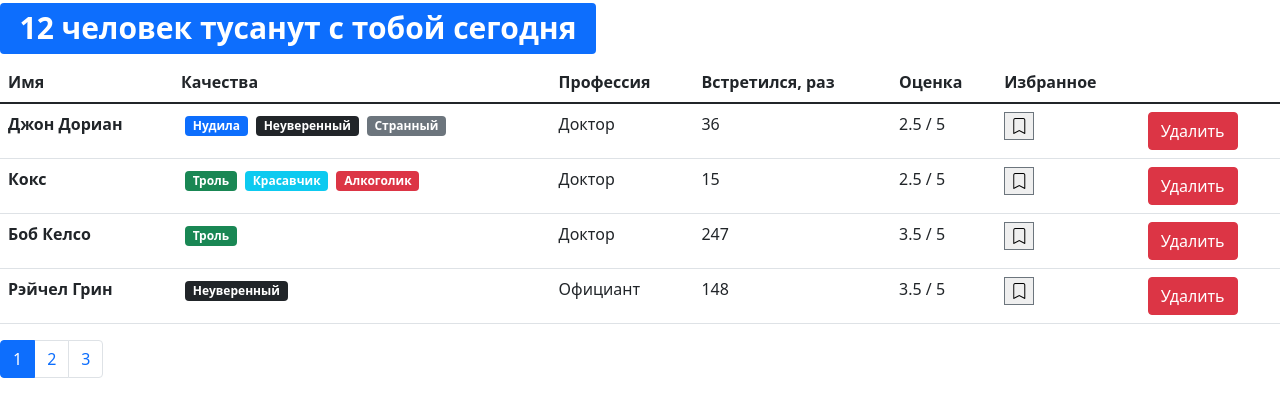
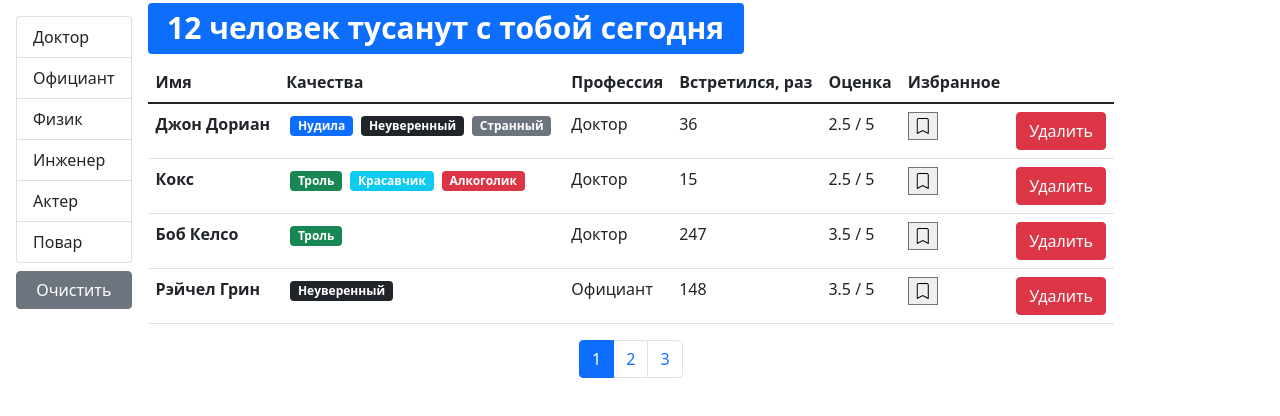
Before and after one commit to Mahorishe/fast-company, a React (Create React App) app: page / in a window 1280 px wide. Shown: the top 416 px of the page. Built offline with nearby package versions, Linux system fonts and the light colour scheme.

Commit message:
Add filter

```diff
--- a/src/App.jsx
+++ b/src/App.jsx
@@ -1,9 +1,12 @@
-import React, { useState } from "react";
+import React, { useEffect, useState } from "react";
 import Users from "./components/users";
 import api from "./api";
 
 const App = () => {
-    const [users, setUsers] = useState(api.users.fetchAll());
+    const [users, setUsers] = useState();
+    useEffect(() => {
+        api.users.fetchAll().then((data) => setUsers(data));
+    });
 
     const handleDeleteUser = (id) => {
         setUsers((prevState) => prevState.filter((user) => user._id !== id));
@@ -19,11 +22,13 @@
         );
     };
     return (
-        <Users
-            users={users}
-            onDelete={handleDeleteUser}
-            onBookmark={handleToglleBookmark}
-        />
+        users && (
+            <Users
+                users={users}
+                onDelete={handleDeleteUser}
+                onBookmark={handleToglleBookmark}
+            />
+        )
     );
 };
 
--- /dev/null
+++ b/src/api/fake.api/professions.api.js
@@ -0,0 +1,26 @@
+export const professionsObject = {
+    doctor: { _id: "67rdca3eeb7f6fgeed471818", name: "Доктор" },
+    waiter: { _id: "67rdca3eeb7f6fgeed471820", name: "Официант" },
+    physics: { _id: "67rdca3eeb7f6fgeed471814", name: "Физик" },
+    engineer: { _id: "67rdca3eeb7f6fgeed471822", name: "Инженер" },
+    actor: { _id: "67rdca3eeb7f6fgeed471824", name: "Актер" },
+    cook: { _id: "67rdca3eeb7f6fgeed471829", name: "Повар" }
+};
+export const professions = [
+    { _id: "67rdca3eeb7f6fgeed471818", name: "Доктор" },
+    { _id: "67rdca3eeb7f6fgeed471820", name: "Официант" },
+    { _id: "67rdca3eeb7f6fgeed471814", name: "Физик" },
+    { _id: "67rdca3eeb7f6fgeed471822", name: "Инженер" },
+    { _id: "67rdca3eeb7f6fgeed471824", name: "Актер" },
+    { _id: "67rdca3eeb7f6fgeed471829", name: "Повар" }
+];
+const fetchAll = () =>
+    new Promise((resolve) => {
+        window.setTimeout(function () {
+            resolve(professions);
+        }, 2000);
+    });
+
+export default {
+    fetchAll
+};
--- a/src/api/fake.api/user.api.js
+++ b/src/api/fake.api/user.api.js
@@ -1,11 +1,4 @@
-const professions = {
-    doctor: { _id: "67rdca3eeb7f6fgeed471818", name: "Доктор" },
-    waiter: { _id: "67rdca3eeb7f6fgeed471820", name: "Официант" },
-    physics: { _id: "67rdca3eeb7f6fgeed471814", name: "Физик" },
-    engineer: { _id: "67rdca3eeb7f6fgeed471822", name: "Инженер" },
-    actor: { _id: "67rdca3eeb7f6fgeed471824", name: "Актер" },
-    cook: { _id: "67rdca3eeb7f6fgeed471829", name: "Повар" }
-};
+import { professionsObject as professions } from "./professions.api";
 const qualities = {
     tedious: {
         _id: "67rdca3eeb7f6fgeed471198",
@@ -149,6 +142,14 @@
         bookmark: false
     }
 ];
-export function fetchAll() {
-    return users;
-}
+
+const fetchAll = () =>
+    new Promise((resolve) => {
+        window.setTimeout(function () {
+            resolve(users);
+        }, 2000);
+    });
+
+export default {
+    fetchAll
+};
--- a/src/api/index.js
+++ b/src/api/index.js
@@ -1,5 +1,7 @@
-import * as users from "./fake.api/user.api";
+import users from "./fake.api/user.api";
+import professions from "./fake.api/professions.api";
 const API = {
-    users
+    users,
+    professions
 };
 export default API;
--- a/src/components/bookmark.jsx
+++ b/src/components/bookmark.jsx
@@ -17,7 +17,7 @@
 };
 
 Bookmark.propTypes = {
-    user: PropTypes.array.isRequired,
+    user: PropTypes.object.isRequired,
     onBookmark: PropTypes.func.isRequired
 };
 
--- /dev/null
+++ b/src/components/groupList.jsx
@@ -0,0 +1,56 @@
+import React from "react";
+import PropTypes from "prop-types";
+const GroupList = ({
+    items,
+    valueProperty,
+    contentProperty,
+    onItemSelect,
+    selectedItem
+}) => {
+    return typeof items === "object" ? (
+        <ul className="list-group">
+            {Object.keys(items).map((item) => (
+                <li
+                    onClick={() => onItemSelect(items[item])}
+                    key={items[item][valueProperty]}
+                    className={
+                        "list-group-item" +
+                        (items[item] === selectedItem ? " active" : "")
+                    }
+                    role="button"
+                >
+                    {items[item][contentProperty]}
+                </li>
+            ))}
+        </ul>
+    ) : (
+        <ul className="list-group">
+            {items.map((item) => (
+                <li
+                    onClick={() => onItemSelect(item)}
+                    key={item[valueProperty]}
+                    className={
+                        "list-group-item" +
+                        (item === selectedItem ? " active" : "")
+                    }
+                    role="button"
+                >
+                    {item[contentProperty]}
+                </li>
+            ))}
+        </ul>
+    );
+};
+GroupList.defaultProps = {
+    valueProperty: "_id",
+    contentProperty: "name"
+};
+GroupList.propTypes = {
+    items: PropTypes.oneOfType([PropTypes.object, PropTypes.array]),
+    valueProperty: PropTypes.string.isRequired,
+    contentProperty: PropTypes.string.isRequired,
+    onItemSelect: PropTypes.func,
+    selectedItem: PropTypes.object
+};
+
+export default GroupList;
--- a/src/components/users.jsx
+++ b/src/components/users.jsx
@@ -1,21 +1,65 @@
-import { React, useState } from "react";
+import { React, useEffect, useState } from "react";
 import PropTypes from "prop-types";
 import SearchStatus from "./searchStatus";
 import User from "./user";
 import Pagination from "./pagination";
+import api from "../api";
 import { paginate } from "../utils/paginate";
+import GroupList from "./groupList";
 
 const Users = ({ users, onDelete, onBookmark }) => {
     const [currentPage, setCurrentPage] = useState(1);
+    const [professions, setProfessions] = useState();
+    const [selectedProf, setSelectedProf] = useState();
     const pageSize = 4;
-    const usersCount = users.length;
+    console.log("PROFESSION", professions);
+    console.log("SELECTED PROFESSION", selectedProf);
+
+    useEffect(() => {
+        api.professions.fetchAll().then((data) => setProfessions(data));
+    }, []);
+    useEffect(() => {
+        setCurrentPage(1);
+    }, [selectedProf]);
+
+    const handleProfessionSelect = (item) => {
+        setSelectedProf(item);
+    };
     const handelPageChange = (page) => {
         setCurrentPage(page);
     };
-
-    const pageUsers = paginate(users, currentPage, pageSize);
+    const clearFilter = () => {
+        setSelectedProf();
+    };
+    const filteredUsers = selectedProf
+        ? users.filter((user) => {
               return (
-        <>
+                  JSON.stringify(user.profession) ===
+                  JSON.stringify(selectedProf)
+              );
+          })
+        : users;
+    console.log(filteredUsers);
+    const usersCount = filteredUsers.length;
+    const pageUsers = paginate(filteredUsers, currentPage, pageSize);
+    return (
+        <div className="d-flex">
+            {professions && (
+                <div className="d-flex flex-column flex-shrink-0 p-3">
+                    <GroupList
+                        selectedItem={selectedProf}
+                        items={professions}
+                        onItemSelect={handleProfessionSelect}
+                    />
+                    <button
+                        onClick={clearFilter}
+                        className="btn btn-secondary mt-2"
+                    >
+                        Очистить
+                    </button>
+                </div>
+            )}
+            <div className="d-flex flex-column">
                 <SearchStatus countUsers={usersCount} />
                 {usersCount !== 0 && (
                     <table className="table">
@@ -42,13 +86,16 @@
                         </tbody>
                     </table>
                 )}
+                <div className="d-flex justify-content-center">
                     <Pagination
                         itemsCount={usersCount}
                         pageSize={pageSize}
                         currentPage={currentPage}
                         onPageChange={handelPageChange}
                     />
-        </>
+                </div>
+            </div>
+        </div>
     );
 };
 
--- a/src/index.js
+++ b/src/index.js
@@ -6,9 +6,5 @@
 import reportWebVitals from "./reportWebVitals";
 
 const root = ReactDOM.createRoot(document.getElementById("root"));
-root.render(
-    <React.StrictMode>
-        <App />
-    </React.StrictMode>
-);
+root.render(<App />);
 reportWebVitals();
```
Also changed, not shown: .eslintrc.js. Lines whose indentation alone changed are shown as unchanged.
